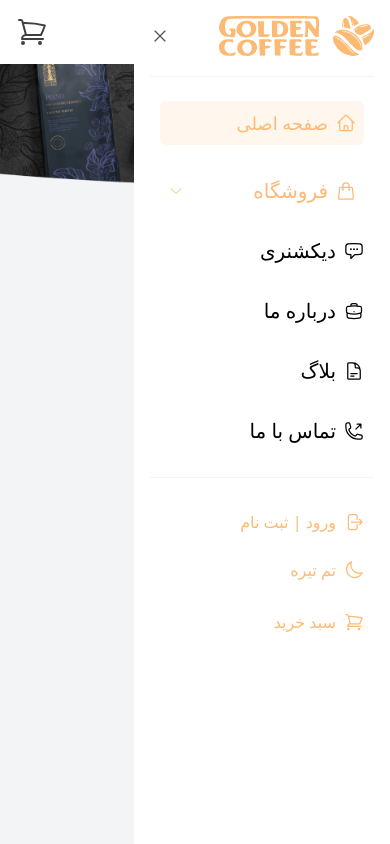
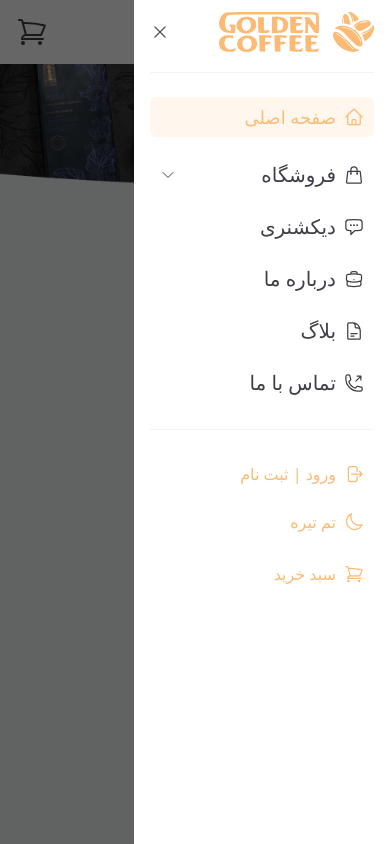
Before and after one commit to mohammadNosratii/Coffee_shop, a website: page public/index.html in a window 390 px wide. Both pictures are taken after a click on the element 358 px from the left and 32 px from the top of the page. Drawn offline with Linux system fonts and the light colour scheme.

Commit message:
few changes on mobile menu

```diff
--- a/public/index.html
+++ b/public/index.html
@@ -339,10 +339,9 @@
         </svg>
       </div>
 
-      <!-- menu -->
-      <div class="menu flex flex-col fixed top-0 -right-72 w-64 py-4 px-4 h-[100vh] overflow-y-auto transition-all duration-500 bg-white dark:bg-zinc-700 z-20">
-
-        <!-- menu logo & close btn -->
+      <!-- nav -->
+      <div class="menu flex flex-col fixed top-0 -right-64 w-64 pt-3 px-4 h-[100vh] overflow-y-auto transition-all duration-500 bg-white dark:bg-zinc-700 z-20">
+        <!-- nav header -->
             <div class="flex items-center justify-between pb-5 mb-6 border-b border-b-gray-100 dark:border-b-white/10">
           <div class="flex items-center gap-x-3.5">
             <img src="./images/svgs/app-logo.svg" alt="" />
@@ -355,12 +354,12 @@
           </div>
             </div>
 
-            <!-- menu items -->
-            <div class="px-2.5 text-black dark:text-white">
-              <ul class="flex flex-col space-y-8 text-xl">
+            <!-- nav menu -->
+            <div class="text-zinc-700 dark:text-white">
+              <ul class="flex flex-col space-y-6 text-xl child:px-2.5">
 
-                <li>
-                  <div class="text-lg flex items-center gap-x-2 p-2 bg-orange-50 dark:bg-brown-10 text-orange-300 rounded-md" >
+                <li class="bg-orange-200/20 rounded-md">
+                  <div class="text-lg flex items-center gap-x-2 h-10 text-orange-300 " >
                     <svg class="w-5 h-5">
                       <use href="#home"></use>
                     </svg>
@@ -368,16 +367,16 @@
                   </div>
                 </li>
 
-                <!-- dropDown title -->
+
                   <li>
-                    <div class="drop-down-menu flex items-center px-2 justify-between text-orange-300" >
-                      <div class="flex items-center gap-x-2">
+                    <div class="flex items-center justify-between" >
+                      <div class="flex items-center gap-x-2 submenu-active transition-all duration-500">
                         <svg class="w-5 h-5">
                           <use href="#shopping-bag"></use>
                         </svg>
                         <a href="">فروشگاه</a>
                       </div>
-                      <div class="chevron-down-icon transition-all duration-500">
+                      <div class="submenu transition-all duration-500">
                         <svg class="w-4 h-4 cursor-pointer">
                           <use href="#chevron-down"></use>
                         </svg>
@@ -385,26 +384,14 @@
                     </div>
 
                     <!-- dropDown shop items -->
-                    <ul class="drop-down-items flex-col hidden gap-y-4 pt-4 px-7 text-zinc-700 dark:text-white text-sm">
-                      <li>
-                        <a class="" href="">قهوه ویژه</a>
-                      </li>
-                      <li class="list-disc text-orange-300">
-                        <a href="">ویژه درسطح جهانی</a>
-                      </li>
-                      <li>
-                        <a href="">ثهوه درجه یک</a>
-                      </li>
-                      <li>
-                        <a href="">ترکیبات تجاری</a>
-                      </li>
-                      <li>
-                        <a href="">کپسول قهوه</a>
-                      </li>
-                      <li>
-                        <a href="">قهوه زینو برزیلی</a>
-                      </li>
-                    </ul>
+                    <div class="submenu-open overflow-hidden transition-all duration-500 max-h-0 flex flex-col gap-y-3 pr-7 text-zinc-600 dark:text-white text-sm">
+                      <a href="">قهوه ویژه</a>
+                      <a class="submenu-item-active" href="">ویژه درسطح جهانی</a>
+                      <a href="">ثهوه درجه یک</a>
+                      <a href="">ترکیبات تجاری</a>
+                      <a href="">کپسول قهوه</a>
+                      <a href="">قهوه زینو برزیلی</a>
+                    </div>
                 </li>
 
                 <li>
@@ -446,8 +433,8 @@
               </ul>
             </div>
 
-        <!-- login link & theme & cart  -->
-            <div class="border-t space-y-6 pt-8 px-2.5 mt-8 border-t-gray-100 dark:border-t-white/10 text-orange-300">
+        <!-- nav footer  -->
+            <div class="border-t space-y-6 py-8 px-2.5 mt-8 border-t-gray-100 dark:border-t-white/10 text-orange-300">
 
                 <div class="flex items-center gap-x-2">
             <svg class="w-5 h-5 rotate-180">
@@ -481,7 +468,6 @@
                 </div>
 
             </div>
-
       </div>
 
       <!-- website logo -->
@@ -497,9 +483,9 @@
       </div>
     </div>
 
-    <!-- <div
-      class="md:hidden overlay fixed inset-0 w-full h-full bg-black/40 z-10"
-    ></div> -->
+    <div
+      class="overlay"
+    ></div>
 
     <script src="./script/app.js"></script>
   </body>
--- a/public/script/app.js
+++ b/public/script/app.js
@@ -27,44 +27,42 @@ window.addEventListener("load", function () {
   }
 });
 
+// open menu btn // close menu btn
 
-// open menu btn
+const navIcon = $.querySelector(".nav-icon");
+const menu = $.querySelector(".menu");
+const closeMenuBtn = $.querySelector(".close-menu-btn");
+const overlay = $.querySelector(".overlay");
 
-const navIcon = $.querySelector(".nav-icon")
-const menu = $.querySelector(".menu")
+navIcon.addEventListener("click", function () {
+  menu.classList.add("right-0");
+  menu.classList.remove("-right-64");
+  overlay.classList.add("overlay-visible");
+});
 
-navIcon.addEventListener("click",function() {
-menu.classList.add("right-0")
-menu.classList.remove("-right-72")
-})
+function closeMenuHandler () {
+  menu.classList.remove("right-0");
+  menu.classList.add("-right-64");
+  overlay.classList.remove("overlay-visible");
+}
 
-// close menu btn
-
-const closeMenuBtn = $.querySelector(".close-menu-btn")
-
-closeMenuBtn.addEventListener("click",function() {
-  menu.classList.remove("right-0")
-menu.classList.add("-right-72")
-})
+closeMenuBtn.addEventListener("click", closeMenuHandler)
+overlay.addEventListener("click", closeMenuHandler)
 
 // menu items
 
-const dropDownBtn = $.querySelector(".drop-down-menu")
-const chevronDownIcon = $.querySelector(".chevron-down-icon")
-const dropDownItems = $.querySelector(".drop-down-items")
+const dropDownBtn = $.querySelector(".submenu");
+const dropDownItems = $.querySelector(".submenu-open");
+const subMenuActive = $.querySelector(".submenu-active");
 
-function dropDownHandler (event) {
-  event.preventDefault()
-  if (chevronDownIcon.className.includes("rotate-180")) {
-    chevronDownIcon.classList.remove("rotate-180")
-    dropDownItems.classList.remove("flex")
-    dropDownItems.classList.add("hidden")
-  } else {
-    chevronDownIcon.classList.add("rotate-180")
-    dropDownItems.classList.add("flex")
-    dropDownItems.classList.remove("hidden")
-  }
-
+function dropDownHandler() {
+  dropDownBtn.classList.toggle("rotate-180");
+  dropDownItems.classList.toggle("max-h-screen");
+  dropDownItems.classList.toggle("max-h-0");
+  dropDownItems.classList.toggle("mt-4");
+  dropDownItems.classList.toggle("overflow-scroll");
+  dropDownItems.classList.toggle("overflow-hidden");
+  subMenuActive.classList.toggle("text-orange-300");
 }
 
-dropDownBtn.addEventListener("click",dropDownHandler)
+dropDownBtn.addEventListener("click", dropDownHandler);
--- a/src/input.css
+++ b/src/input.css
@@ -2,12 +2,35 @@
 @tailwind components;
 @tailwind utilities;
 
+@layer base {
+  body {
+    background-image: url(../images/headerBgDesktop.webp);
+    background-repeat: no-repeat;
+    background-size: cover;
+  }
+}
 
-@layer base {
-
-    body {
-        background-image: url(../images/headerBgDesktop.webp);
-        background-repeat: no-repeat;
-        background-size: cover;
-    }
+@layer components {
+  .submenu-item-active {
+    @apply relative text-orange-300 pr-2.5;
+  }
+  .submenu-item-active::after {
+    content: "";
+    display: block;
+    width: 4px;
+    height: 4px;
+    border-radius: 100%;
+    background-color: #fdba74;
+    position: absolute;
+    top: 0;
+    right: 0;
+    bottom: 0;
+    margin: auto;
+  }
+  .overlay {
+    @apply invisible opacity-0 md:hidden fixed inset-0 bg-black/60 z-10 transition-all duration-500;
+  }
+  .overlay-visible {
+    @apply visible opacity-100;
+  }
 }
--- a/tailwind.config.js
+++ b/tailwind.config.js
@@ -24,7 +24,7 @@ module.exports = {
       },
       fontSize: {
         "xs" : "10px"
-      }
+      },
     },
   },
   plugins: [
```
Also changed, not shown: public/styles/app.css.
